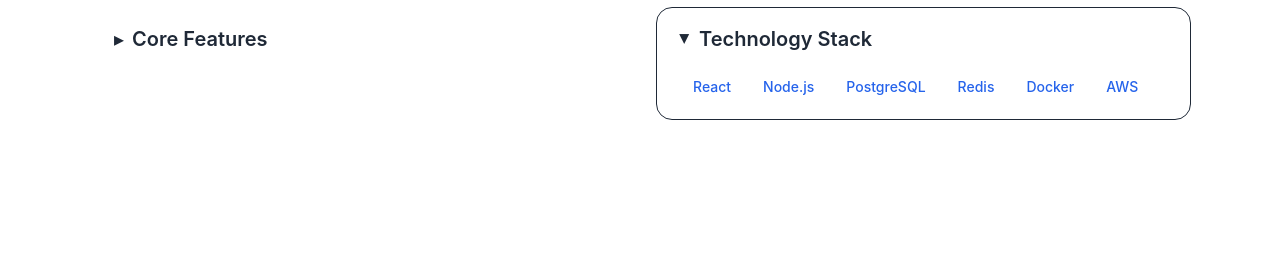
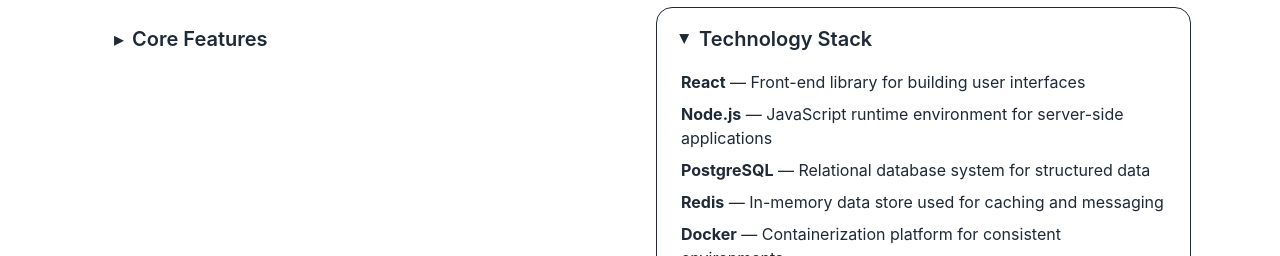
Before and after one commit to StuartGrossman/Ontogeny-Studios, a React (Vite) app in the folder client/: page /examples in a window 1280 px wide. Both pictures are taken after a click on the heading "Technology Stack". Shown: the part 544-800 px from the top of the page. Built offline with nearby package versions, Linux system fonts and the light colour scheme.

Commit message:
feat: vertical technology stack with descriptions

```diff
--- a/client/src/pages/Examples.tsx
+++ b/client/src/pages/Examples.tsx
@@ -34,6 +34,15 @@
 type Category = 'All' | 'Operations' | 'Management' | 'Finance' | 'Integration' | 'Customer Service';
 
 const categories: Category[] = ['All', 'Operations', 'Management', 'Finance', 'Integration', 'Customer Service'];
+
+const techDescriptions: Record<string, string> = {
+  'React': 'Front-end library for building user interfaces',
+  'Node.js': 'JavaScript runtime environment for server-side applications',
+  'PostgreSQL': 'Relational database system for structured data',
+  'Redis': 'In-memory data store used for caching and messaging',
+  'Docker': 'Containerization platform for consistent environments',
+  'AWS': 'Cloud platform providing scalable infrastructure services'
+};
 
 const projects: Project[] = [
   {
@@ -402,7 +411,6 @@
 
                       {/* User Interface directly below description */}
                       <div className="ui-mockup-section">
-                        <h3>User Interface</h3>
                         <div className="ui-mockup-container">
                           <div className="ui-mockup-frame desktop">
                             {project.uiMockup.component ? (
@@ -456,11 +464,13 @@
 
                       <details className="details-section">
                         <summary>Technology Stack</summary>
-                        <div className="tech-tags">
-                          {project.technologies.map((tech, i) => (
-                            <span key={i} className="tech-tag">{tech}</span>
+                        <ul className="tech-list">
+                          {project.technologies.map((tech) => (
+                            <li key={tech} className="tech-item">
+                              <strong>{tech}</strong> — {techDescriptions[tech] || ''}
+                            </li>
                           ))}
-                        </div>
+                        </ul>
                       </details>
                     </div>
 
--- a/client/src/styles/Examples.css
+++ b/client/src/styles/Examples.css
@@ -1152,3 +1152,22 @@
 .carousel-controls.top {
   margin-top: calc(var(--nav-height) + var(--spacing-lg));
 }
+
+.tech-list {
+  list-style: none;
+  padding: 0;
+  margin: var(--spacing-md) 0 0 0;
+  display: flex;
+  flex-direction: column;
+  gap: var(--spacing-sm);
+}
+
+.tech-item {
+  color: var(--text-secondary);
+  font-size: 1rem;
+  line-height: 1.5;
+}
+
+.tech-item strong {
+  color: var(--text-primary);
+}
```
